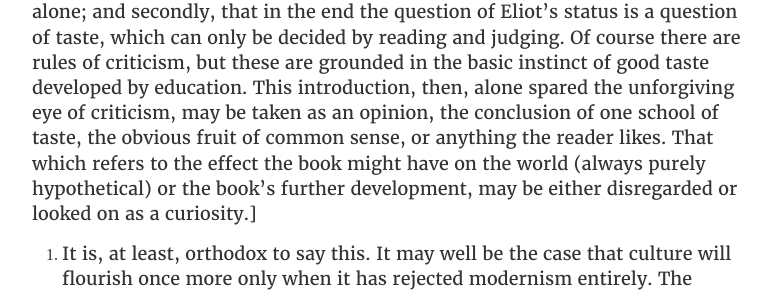
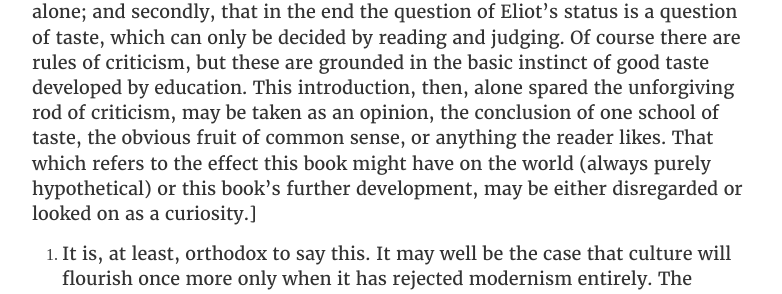
Before and after one commit to GabeHess/GabeHess.github.io, a Jekyll site: the page built from _posts/2020-6-13-a-defense-of-poetry-introduction.md, in a window 1280 px wide and 900 px high, scrolled down 3359 px. Shown: the part 486-780 px from the top of the window, without its empty margins (248-1030 px from the left). Built offline with Jekyll 4.4.1, drawn with Linux system fonts in a browser that asks for light colours; some web fonts are replaced; comment, search, counter and statistics services are not loaded; some of the changed text lies outside the part shown.

Commit message:
Edit post

```diff
--- a/_posts/2020-6-13-a-defense-of-poetry-introduction.md
+++ b/_posts/2020-6-13-a-defense-of-poetry-introduction.md
@@ -28,4 +28,4 @@ Now it only remains to begin the book. But before I begin, let it be said that I
 
 [^1]: It is, at least, orthodox to say this. It may well be the case that culture will flourish once more only when it has rejected modernism entirely. The history of culture has often been a succession of stages, one stage rebelling from the preceding one, lasting for a time, then yielding to another. But in our case, I think the rebellion will have to be more drastic, since modernism itself was a rebellion of unprecedented magnitude—a rebellion of kind not degree.
 
-[8/13/20: As they are generally deficient in merit, I have removed every chapter of _A Defense of Poetry_ from this website, with the exception of the introduction. I wavered back and forth for some time, in deciding whether or not to remove the introduction as well. In favor of doing so, was the circumstance that it might seem—and worse, be—in poor taste to criticize such honorable men as those belonging to the conservative cultural establishment without providing arguments to support one's case. For two reasons, however, I have decided not to remove it: first, that those who have, like myself, been discouraged by the monolithic cultural clout of Eliot the Giant may take refuge for a moment in the knowledge that, if they err, they are not alone; and secondly, that in the end the question of Eliot's status is a question of taste, which can only be decided by reading and judging. Of course there are rules of criticism, but these are grounded in the basic instinct of good taste developed by education. This introduction, then, alone spared the unforgiving eye of criticism, may be taken as an opinion, the conclusion of one school of taste, the obvious fruit of common sense, or anything the reader likes. That which refers to the effect the book might have on the world (always purely hypothetical) or the book's further development, may be either disregarded or looked on as a curiosity.]
+[8/13/20: As they are generally deficient in merit, I have removed every chapter of _A Defense of Poetry_ from this website, with the exception of the introduction. I wavered back and forth for some time, in deciding whether or not to remove the introduction as well. In favor of doing so, was the circumstance that it might seem—and worse, be—in poor taste to criticize such honorable men as those belonging to the conservative cultural establishment without providing arguments to support one's case. For two reasons, however, I have decided not to remove it: first, that those who have, like myself, been discouraged by the monolithic cultural clout of Eliot the Giant may take refuge for a moment in the knowledge that, if they err, they are not alone; and secondly, that in the end the question of Eliot's status is a question of taste, which can only be decided by reading and judging. Of course there are rules of criticism, but these are grounded in the basic instinct of good taste developed by education. This introduction, then, alone spared the unforgiving rod of criticism, may be taken as an opinion, the conclusion of one school of taste, the obvious fruit of common sense, or anything the reader likes. That which refers to the effect this book might have on the world (always purely hypothetical) or this book's further development, may be either disregarded or looked on as a curiosity.]
```
